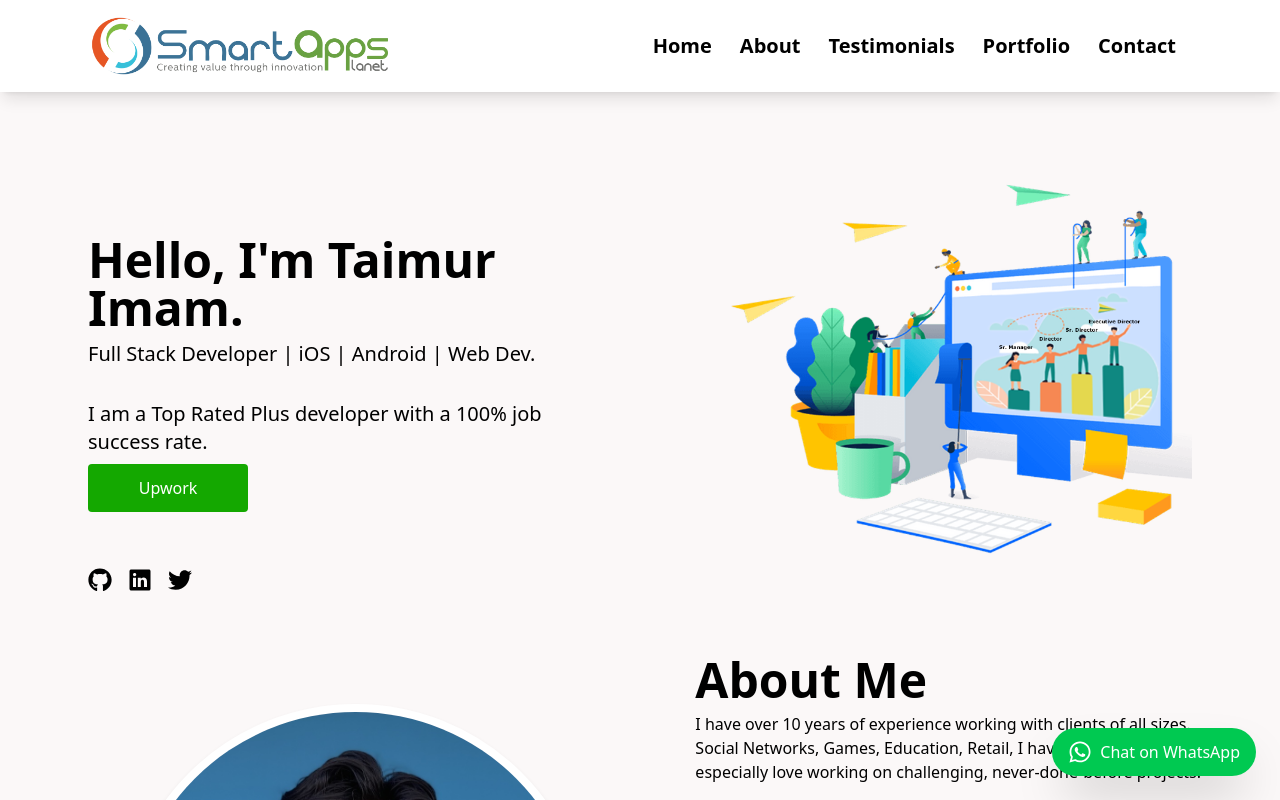
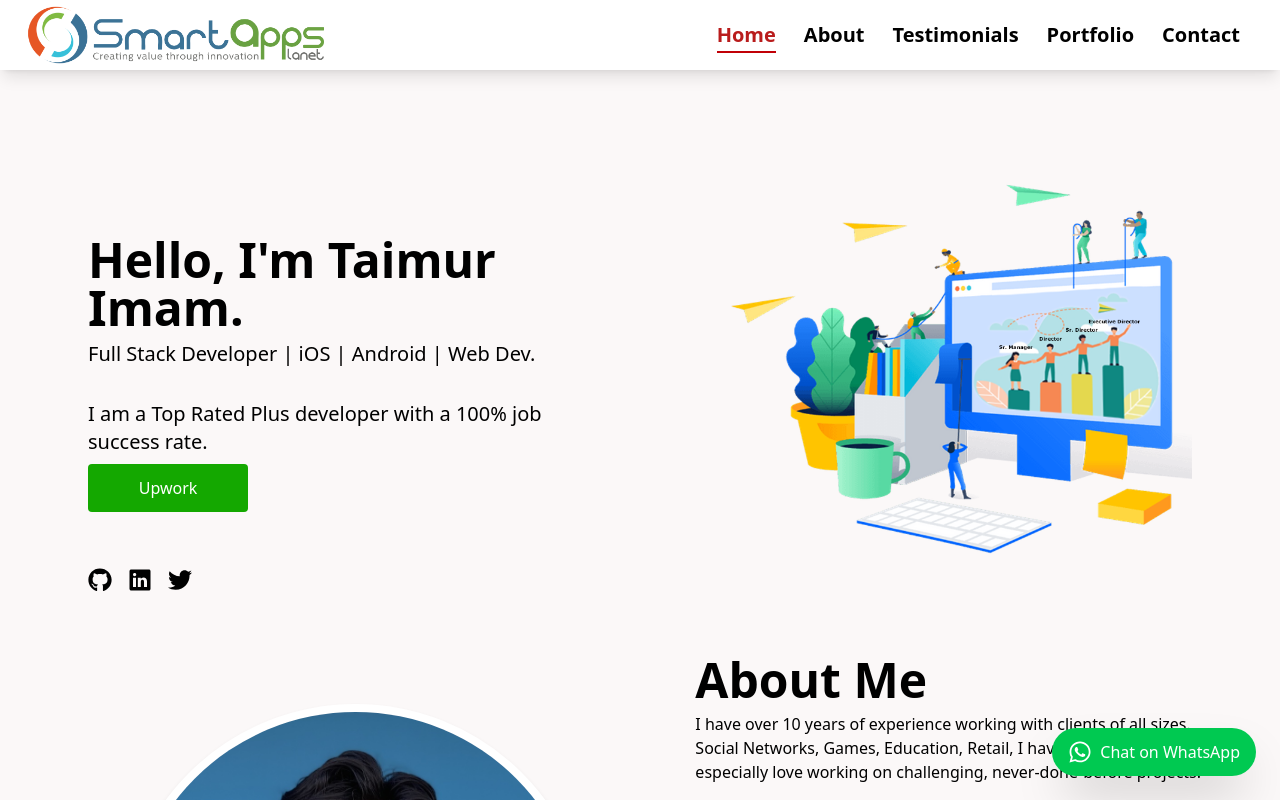
Before and after one commit to taimurimam/Taimur-imam-website, a React (Vite) app: page / in a window 1280 px wide. Shown: the top 800 px of the page. Built offline with nearby package versions, Linux system fonts and the light colour scheme; no server answers.

Commit message:
28 sept...

```diff
--- a/package.json
+++ b/package.json
@@ -16,6 +16,7 @@
     "react": "^19.1.1",
     "react-dom": "^19.1.1",
     "react-icons": "^5.5.0",
+    "react-scroll": "^1.9.3",
     "react-toastify": "^11.0.5",
     "tailwindcss": "^4.1.13"
   },
--- a/src/AboutMe.jsx
+++ b/src/AboutMe.jsx
@@ -1,11 +1,18 @@
 import React from 'react'
 import profile from "./assets/profile3.jpg";
+import { motion } from "framer-motion";
 
 
 export const AboutMe = () => {
 let linkdinLink = "https://www.linkedin.com/in/taimur-imam-7aa32486/"
   return (
-    <div className='w-full  flex flex-col  lg:flex-row  p-2 md:p-8'>
+     <motion.div
+       initial={{ opacity: 0, y: +100 }} // Starting point
+      animate={{ opacity: 1, y: 0 }} // Animate to
+      transition={{ duration: 1.1 }} // Animation speed
+      className="w-full  flex flex-col  lg:flex-row  p-2 md:p-8"
+    id='About'
+    >
         <div className='w-full  py-4 flex  px-4 md:px-22  '>
             <img className='w-120 h-120 object-cover mt-12 rounded-full border-8  border-white shadow-[0_4px_6px_-1px_rgba(0,0,0,0.2),0_2px_4px_-1px_rgba(0,0,0,0.02)] ' src={profile} alt="header" />
         </div>
@@ -26,6 +33,6 @@ let linkdinLink = "https://www.linkedin.com/in/taimur-imam-7aa32486/"
             <button className='bg-[#0A66C2] text-white px-6 py-3 rounded-sm w-40 mt-6 hover:bg-[#004182]'>Linkdin</button>
            </a>
         </div>
-    </div>
+    </motion.div>
   )
 }
--- a/src/ContactForm.jsx
+++ b/src/ContactForm.jsx
@@ -44,18 +44,18 @@ export const ContactForm = () =>{
       setResult("Form Submitted Successfully");
       event.target.reset();
       toast.success("I have received your message. Will be in touch soon")
-          setButtonTitle('Send Message')
-
+      setButtonTitle('Send Message')
+      setFormData({ name: "", email: "", message: "" });
     } else {
       console.log("Error", data);
       setResult(data.message);
       toast.error(data.message)
-      setButtonTitle('Re Send')
+      setButtonTitle('Re Try')
     }
   };
 
   return (
-    <div className="max-w-2xl mx-auto p-6  shadow-l mb-8 rounded-lg mt-16 w-full">
+    <div id='Contact' className="max-w-2xl mx-auto p-6  shadow-l mb-8 rounded-lg mt-16 w-full">
       <h2 className="text-2xl font-bold mb-6 text-center text-gray-800">
         Contact Us
       </h2>
@@ -106,7 +106,7 @@ export const ContactForm = () =>{
 
         {/* Submit Button */}
         <button
-          type="sbmit"
+          type="submit"
           className=" bg-black w-full bg-linden text-white py-3 rounded-lg font-semibold hover:opacity-90 transition duration-300"
         >
           {buttonTitle}
--- a/src/Footer.jsx
+++ b/src/Footer.jsx
@@ -11,10 +11,9 @@ export const Footer = () =>{
         {/* Menu */}
         <div className="flex flex-col md:flex-row justify-between items-center border-b border-gray-700 pb-6">
           <ul className="flex flex-wrap gap-6 text-sm uppercase tracking-wide">
-            <li><a href="#home" className="hover:text-white transition">Home</a></li>
-            <li><a href="#portfolio" className="hover:text-white transition">Portfolio</a></li>
-            <li><a href="#experience" className="hover:text-white transition">Testimonials</a></li>
-            <li><a href="#experience" className="hover:text-white transition">Experience</a></li>
+            <li><a href="#Home" className="hover:text-white transition">Home</a></li>
+            <li><a href="#Portfolio" className="hover:text-white transition">Portfolio</a></li>
+            <li><a href="#Testinimial" className="hover:text-white transition">Testimonials</a></li>
             <li><a href="#contact" className="hover:text-white transition">Contact Us</a></li>
           </ul>
 
--- a/src/Header.jsx
+++ b/src/Header.jsx
@@ -18,7 +18,7 @@ export const Header = () => {
       transition={{ duration: 1.1 }} // Animation speed
       className="w-full  flex flex-col lg:flex-row mt-1 md:mt-25"
     >
-      <div className="w-full  py-4 flex flex-col px-4 md:px-22 text-left mt-10 md:mt-30">
+      <div id="Home" className="w-full  py-4 flex flex-col px-4 md:px-22 text-left mt-10 md:mt-30">
         <h1 className="text-5xl font-extrabold  text-black text-left">
           Hello, I'm Taimur Imam.
         </h1>
--- a/src/Navbar.jsx
+++ b/src/Navbar.jsx
@@ -1,49 +1,85 @@
-import React from 'react'
+import React, { useEffect, useState } from "react";
 import logo from "./assets/SAP2.png";
 
 export const Navbar = () => {
+  const NAVBAR_HEIGHT = 70; // adjust if your navbar height differs
+  const [active, setActive] = useState("Home");
+
+  const links = [
+    { id: "Home", label: "Home" },
+    { id: "About", label: "About" },
+    { id: "Testinimial", label: "Testimonials" },
+    { id: "Portfolio", label: "Portfolio" },
+    { id: "Contact", label: "Contact" },
+  ];
+
+  const handleClick = (e, id) => {
+    e.preventDefault();
+    const el = document.getElementById(id);
+    if (!el) return;
+    const top = el.getBoundingClientRect().top + window.pageYOffset - NAVBAR_HEIGHT;
+    window.scrollTo({ top, behavior: "smooth" });
+    setActive(id);
+    // update URL hash without jumping
+    history.replaceState(null, "", `#${id}`);
+  };
+
+  useEffect(() => {
+    // Scroll-spy using IntersectionObserver
+    const observerOptions = {
+      root: null,
+      rootMargin: `-${NAVBAR_HEIGHT}px 0px 0px 0px`, // account for fixed navbar
+      threshold: 0.5, // adjust as needed
+    };
+
+    const observer = new IntersectionObserver((entries) => {
+      entries.forEach((entry) => {
+        if (entry.isIntersecting) {
+          setActive(entry.target.id);
+        }
+      });
+    }, observerOptions);
+
+    links.forEach((link) => {
+      const el = document.getElementById(link.id);
+      if (el) observer.observe(el);
+    });
+
+    return () => observer.disconnect();
+  }, []);
+
   return (
-    <div className='w-full shadow-lg py-4 md:flex hidden flex-row justify-between items-center bg-white px-22 fixed top-0 left-0'>
-        {/* <img className='w-60' src="https://smartappsplanet.com/assets/user/img/SmartApp_logo.png" alt="sap" />  */}
-        <img className='w-75 h-15' src={logo} alt="sap" />
-        <div className='flex flex-row items-center p-4 bg-white text-black gap-7'>
-            <a href="#" class="relative inline-block text-black group text-xl font-bold hover:text-red-700">
-                    Home
+    <div
+      className="w-full shadow-lg py-4 md:flex hidden flex-row justify-between items-center bg-white fixed top-0 left-0 z-50"
+      style={{ height: NAVBAR_HEIGHT }}
+    >
+      {/* logo */}
+      <img className="w-75 h-15 ml-6" src={logo} alt="sap" />
+
+      {/* nav links */}
+      <div className="flex flex-row items-center p-4 bg-white text-black gap-7 mr-6">
+        {links.map((link) => (
+          <a
+            key={link.id}
+            href={`#${link.id}`}
+            onClick={(e) => handleClick(e, link.id)}
+            className={`relative inline-block group text-xl font-bold ${
+              active === link.id ? "text-red-700" : "text-black"
+            }`}
+            // optional inline fallback color (if needed)
+            style={{ color: active === link.id ? "#b91c1c" : undefined }}
+          >
+            {link.label}
             <span
-                    class="absolute left-0 -bottom-1 w-0 h-0.5 bg-red-700 transition-all duration-300 group-hover:w-full text-xl font-bold"
-                 ></span>
-            </a>
-            <a href="#" class="relative inline-block text-black group text-xl font-bold hover:text-red-700">
-                    About
-               <span
-                     class="absolute left-0 -bottom-1 w-0 h-0.5 bg-red-700 transition-all duration-300 group-hover:w-full text-xl font-bold"
-                 ></span>
-            </a>
+              className={`absolute left-0 -bottom-1 h-0.5 bg-red-700 transition-all duration-300 ${
+                active === link.id ? "w-full" : "w-0 group-hover:w-full"
+              }`}
+            />
+          </a>
+        ))}
+      </div>
+    </div>
+  );
+};
 
-            <a href="#" class="relative inline-block text-black group text-xl font-bold hover:text-red-700">
-                    Testimonials
-               <span
-                     class="absolute left-0 -bottom-1 w-0 h-0.5 bg-red-700 transition-all duration-300 group-hover:w-full text-xl font-bold"
-                 ></span>
-            </a>
-
-
-            <a href="#" class="relative inline-block text-black group text-xl font-bold hover:text-red-700">
-                    Portfolio
-               <span
-                     class="absolute left-0 -bottom-1 w-0 h-0.5 bg-red-700 transition-all duration-300 group-hover:w-full text-xl font-bold"
-                 ></span>
-            </a>
-
-             <a href="#" class="relative inline-block text-black group text-xl font-bold hover:text-red-700">
-                    Contact
-               <span
-                     class="absolute left-0 -bottom-1 w-0 h-0.5 bg-red-700 transition-all duration-300 group-hover:w-full text-xl font-bold"
-                 ></span>
-            </a>
-        </div>
-    </div>
-  )
-}
-
-export default Navbar
+export default Navbar;
--- a/src/Ratings.jsx
+++ b/src/Ratings.jsx
@@ -37,7 +37,7 @@ export const Ratings = () => {
     }
   ]
   return (
-    <div className='px-4 md:px-20 px-auto '>
+    <div id='Testinimial' className='px-4 md:px-20 px-auto '>
          <div className='flex flex-col text-black font-light gap-2 mt-15 '>
                 <h1 className='font-bold text-3xl text-black'>
                     Client <span className='border-b-2 font-light underline underline-offset-6 '>Testimonials</span>
```
Also changed, not shown: src/Portfolio.jsx (+44 -31 lines), 1 other file (tests, documents, lock files or other folders).
